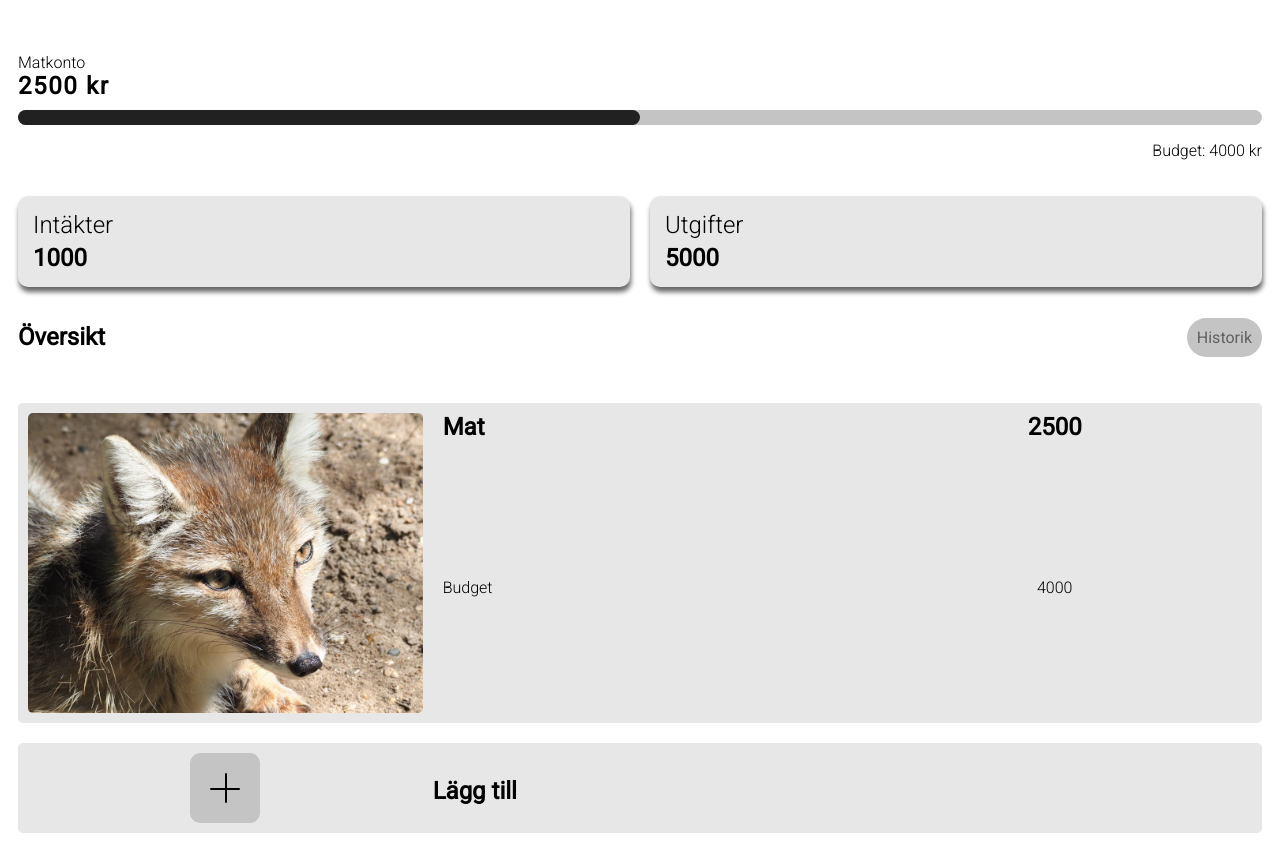
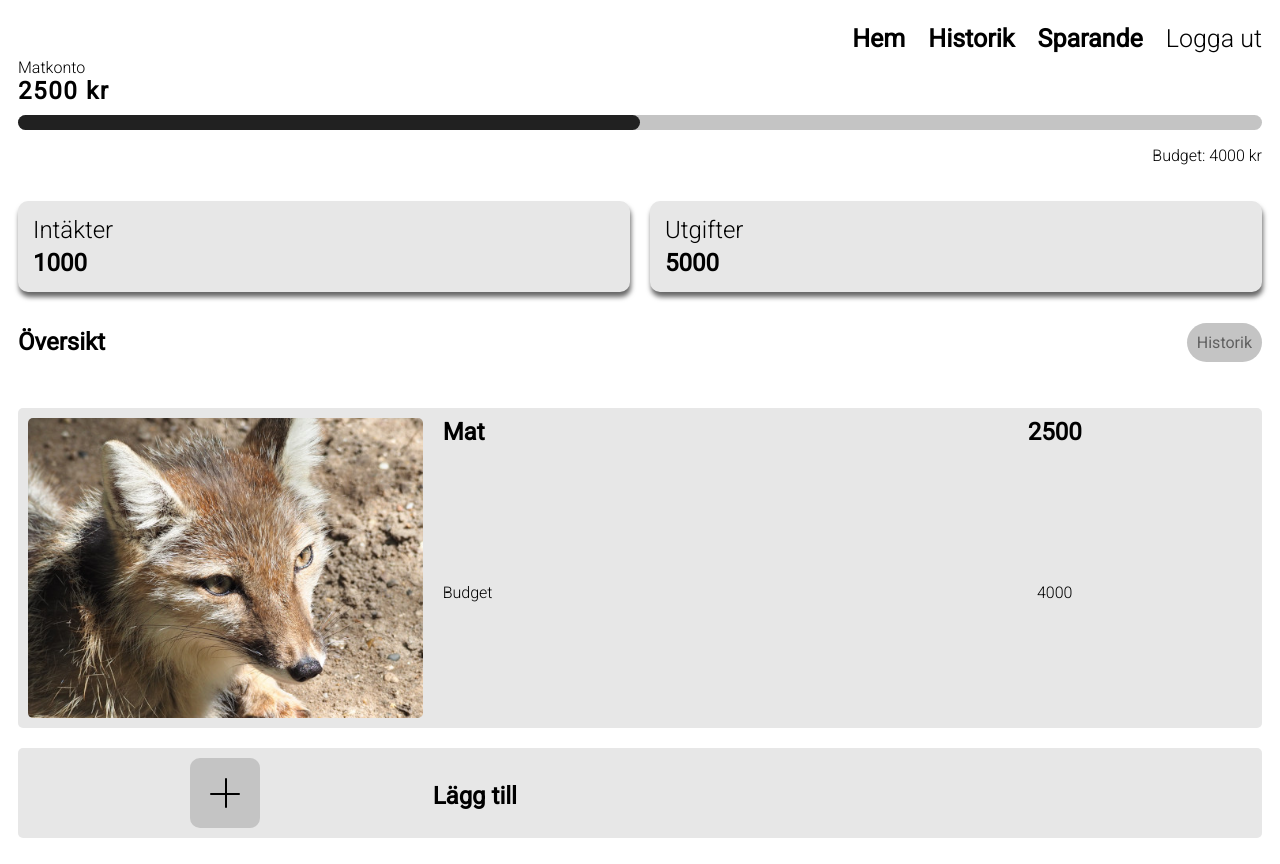
Before and after one commit to Markus-Simonsen-ITHS/JavaScript-med-ramverk-laboration-3, a Vue app in the folder deg/: page /landing in a window 1280 px wide. Built offline with nearby package versions, Linux system fonts and the light colour scheme; no server answers.

Commit message:
Done with navbar, just need to add links when they are done

```diff
--- a/deg/src/App.vue
+++ b/deg/src/App.vue
@@ -1,5 +1,5 @@
 <script>
-  import NavBar from './components/navbar/NavBar.vue'
+  import NavBar from './components/NavBar.vue'
 
   export default {
     components: {
--- a/deg/src/components/navbar/NavBar.vue
+++ b/deg/src/components/NavBar.vue
@@ -13,7 +13,6 @@
       }
     }
   }
-  console.log(screen.width)
 </script>
 
 <template>
@@ -41,8 +40,7 @@
         :style="collapsed ? 'margin-top: 6px' : 'margin: 20px'"
       />
     </div>
-    <!-- Renders the list of links, depending on "collapsed". -->
-    <ul v-if="screen > 980">
+    <ul>
       <li>
         <RouterLink to="/">Hem</RouterLink>
       </li>
@@ -88,8 +86,10 @@
   }
   /* Styles for the links. */
   li {
+    list-style: none;
     padding-bottom: 65px;
     font-size: 25px;
+    padding-left: 3px;
   }
   li a {
     padding: 10px;
@@ -109,7 +109,7 @@
     width: 35px;
     height: 5px;
     background-color: #333;
-    transition: 0.3s ease;
+    transition: 0.1s ease;
   }
   @media (min-width: 980px) {
     .container {
@@ -120,6 +120,7 @@
       color: rgba(51, 51, 51, 0);
       box-shadow: 0px 0px 0px 0px #676767;
       width: 100% !important;
+      height: 40px !important;
       float: none;
       position: unset;
       z-index: 0;
@@ -137,5 +138,17 @@
       display: flex;
       justify-content: flex-end;
     }
+    li {
+      font-weight: lighter;
+    }
+    a.router-link-exact-active {
+      font-weight: bold;
+    }
+    li a:hover {
+      border-bottom-color: #333;
+      border-bottom: 3px;
+      transition: 0.2s ease;
+      text-shadow: 1px 2px 3px #666;
+    }
   }
 </style>
```
